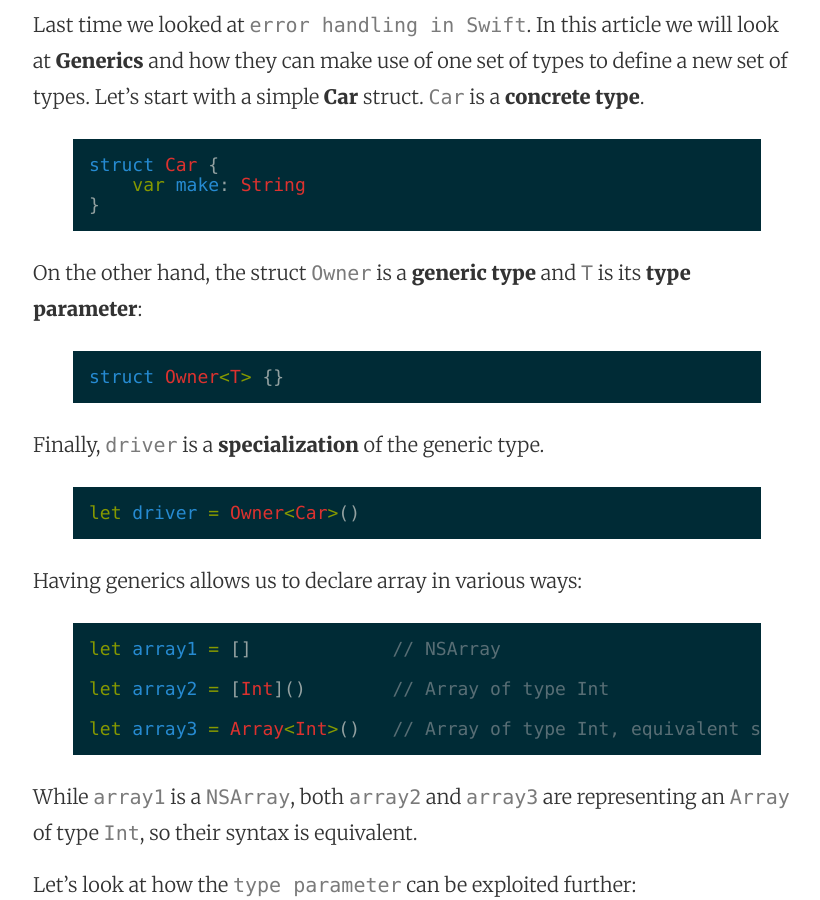
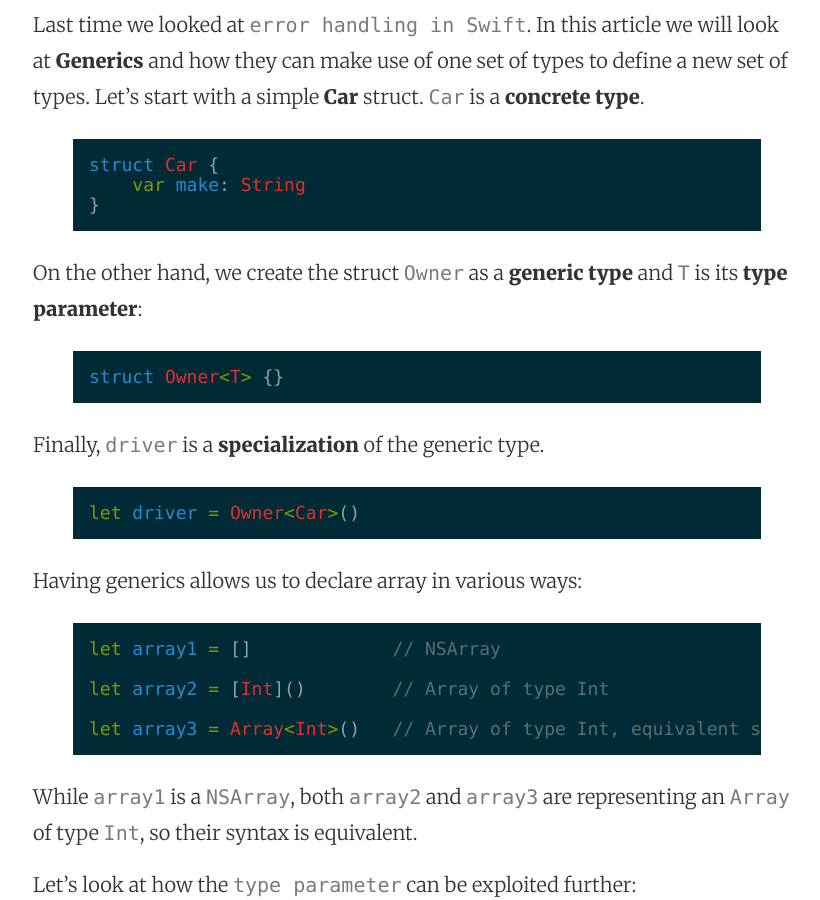
Before and after one commit to mhorga/mhorga.github.io, a Jekyll site: the page built from _posts/2015-12-28-generics-in-swift.markdown, in a window 1280 px wide and 900 px high, scrolled down 396 px. Shown: the whole window, without its empty margins (223-1043 px from the left). Built offline with Jekyll 4.4.1, drawn with Linux system fonts in a browser that asks for light colours.

Commit message:
Post update: Generics in Swift

```diff
--- a/_posts/2015-12-28-generics-in-swift.markdown
+++ b/_posts/2015-12-28-generics-in-swift.markdown
@@ -11,7 +11,7 @@ struct Car {
 }
 {% endhighlight %}
 
-On the other hand, the struct `Owner` is a __generic type__ and `T` is its __type parameter__:
+On the other hand, we create the struct `Owner` as a __generic type__ and `T` is its __type parameter__:
 
 {% highlight swift %}
 struct Owner<T> {}
```
